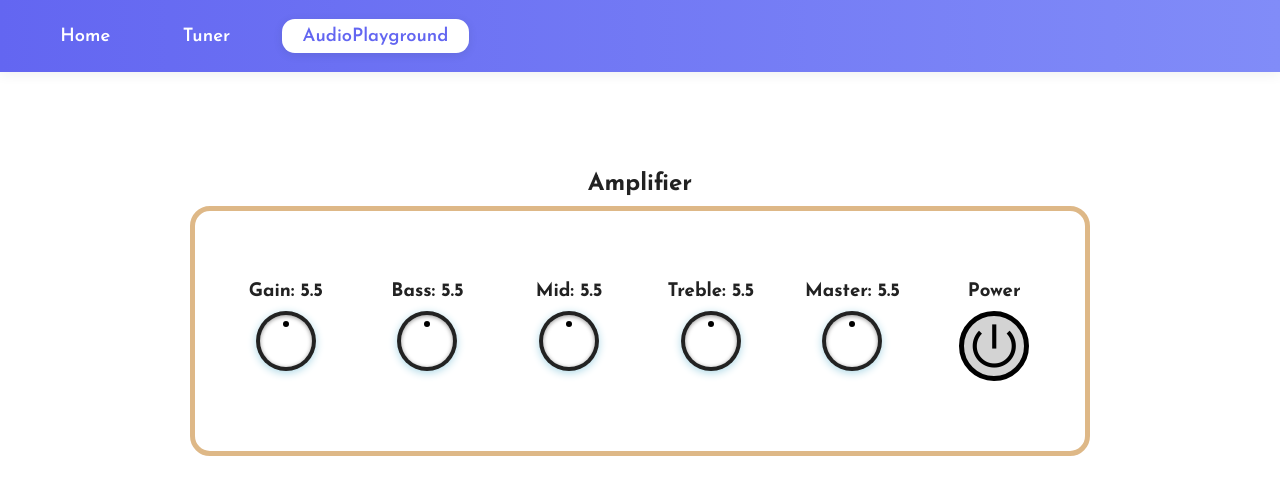
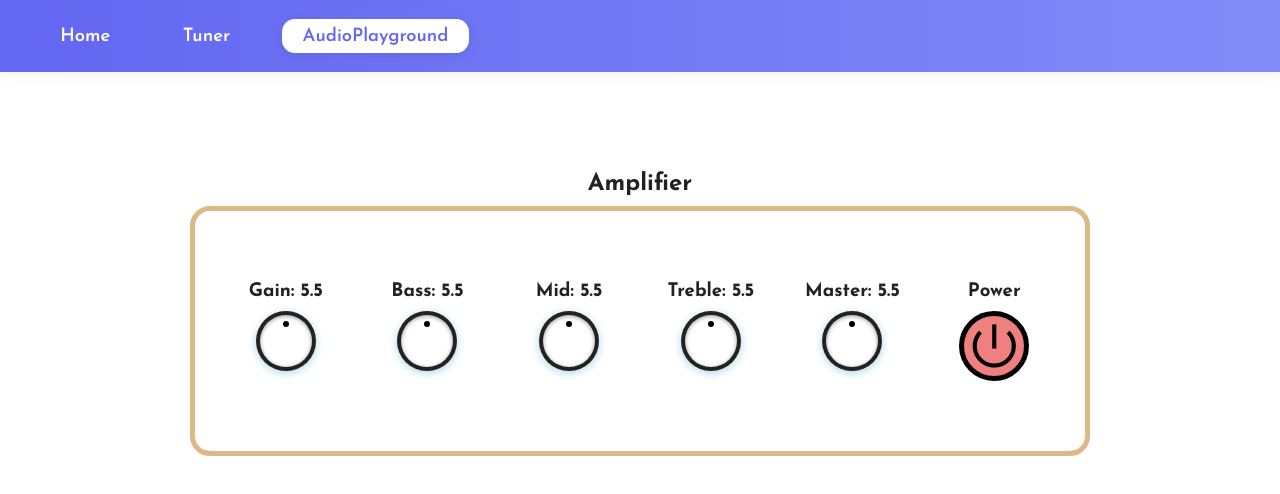
Before and after one commit to maksymilianPadalak/cloud, a Vue app: page /audio-playground in a window 1280 px wide. Shown: the top 494 px of the page. Built offline with nearby package versions, Linux system fonts and the light colour scheme; no server answers.

Commit message:
Fux on/off amp functionality

```diff
--- a/src/components/AmplifierUnit/AmplifierUnit.vue
+++ b/src/components/AmplifierUnit/AmplifierUnit.vue
@@ -17,12 +17,12 @@
       <Knob v-model:effect-parameter="amplifier.treble" :class="$style.knobInput" />
     </div>
     <div :class="$style.knobWrapper">
-      <h3>Master: {{ master }}</h3>
-      <Knob v-model:effect-parameter="master" :class="$style.knobInput" />
+      <h3>Master: {{ amplifier.master }}</h3>
+      <Knob v-model:effect-parameter="amplifier.master" :class="$style.knobInput" />
     </div>
     <div :class="$style.powerWrapper">
       <h3>Power</h3>
-      <PowerButton @toggle-power="onPowerToggle" :class="$style.powerButton" />
+      <PowerButton v-model:is-power-on="amplifier.on" :class="$style.powerButton" />
     </div>
   </div>
 </template>
@@ -31,16 +31,8 @@
 import Knob from '@/components/Knob/Knob.vue'
 import PowerButton from '@/components/PowerButton'
 import { useAmplifier } from '@/composables/useAmplifier'
-import { ref } from 'vue'
 
 const { amplifier } = useAmplifier()
-
-const onPowerToggle = (isPowerOn: boolean) => {
-  console.log(isPowerOn)
-}
-
-//TODO: Create the master volume control logic after UI is developed
-const master = ref(amplifier.master)
 </script>
 
 <style module>
```
